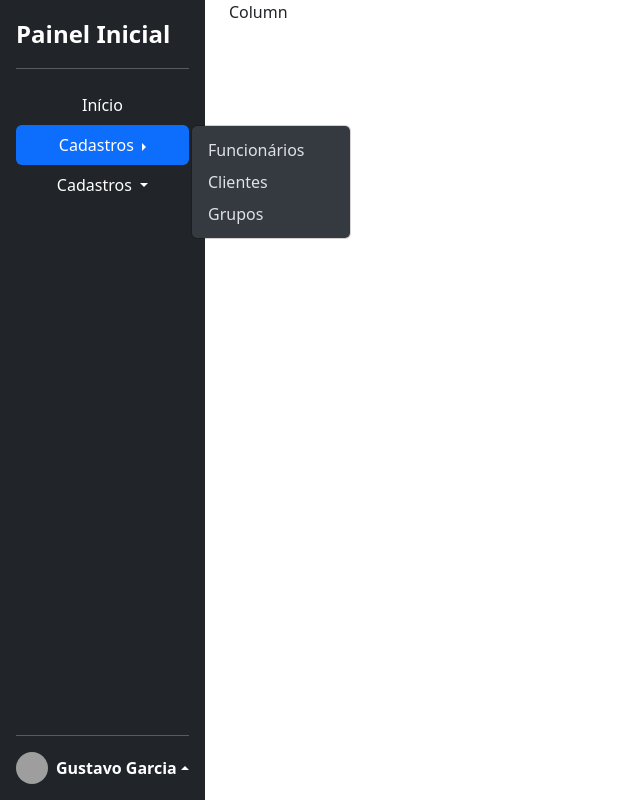
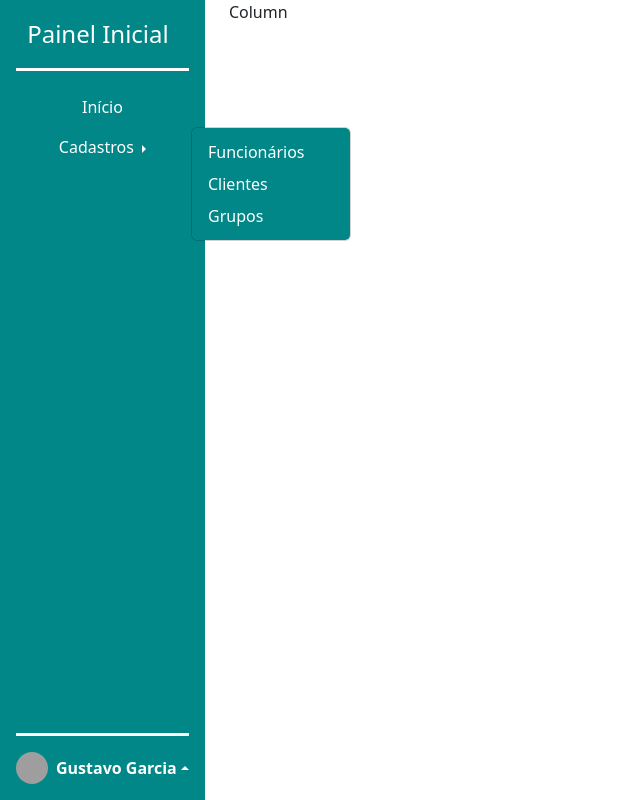
Before and after one commit to UEMGNUPSI/Sistema_Cadastr, a website: page frontend/inicio.html in a window 1280 px wide. Both pictures are taken after a click on the button "Cadastros". Shown: the whole page, without its empty margins (0-640 px from the left). Drawn offline with nearby package versions, Linux system fonts and the light colour scheme; grey boxes are pictures that could not be loaded.

Commit message:
CSS Pagina inicial

```diff
--- a/frontend/index.css
+++ b/frontend/index.css
@@ -2,3 +2,16 @@
     padding-right: 0 !important;
     padding-left: 0 !important;
 }
+
+div#cormenu{background-color:  #018787;}
+ul#cormenu{background-color:  #018787;}
+a#cormenu{background-color:  #018787;}
+button#cormenu{background-color:  #018787;}
+a#PainelInicial{padding-left: 0.7rem;}
+hr#linha{
+
+    border-top: 3px solid rgb(255, 255, 255);
+
+   opacity: 1;
+
+}
--- a/frontend/inicio.html
+++ b/frontend/inicio.html
@@ -18,51 +18,35 @@
 
     <!-- Conteúdo da Aplicação - Início -->
 
-    <div class="container-fluid row justify-content-start">
-        <div class="col-auto me-autoalign-self-start">
-            <div class="sidebar d-flex flex-column flex-shrink-0 p-3 text-white bg-dark" style="height: 100vh;">
-                <a href="#" class="d-flex align-items-center mb-3 mb-md-0 me-md-auto text-white text-decoration-none">
-                    <span class="fs-4 fw-bold text-center">Painel Inicial</span>
+    <div class="container-fluid row justify-content-start" >
+        <div class="col-auto me-autoalign-self-start" >
+            <div class="sidebar d-flex flex-column flex-shrink-0 p-3 text-white " style="height: 100vh;" id ="cormenu">
+                <a href="#" class="d-flex align-items-center mb-3 mb-md-0 me-md-auto text-white text-decoration-none" id="PainelInicial">
+                    <span class="fs-4 text-center">Painel Inicial</span>
                 </a>
-                <hr>
+                <hr id="linha" >
 
                 <ul class="nav nav-pills flex-column mb-auto">
                     <li class="nav-item">
-                        <a href="#" class="nav-link btn btn-outline-primary text-white" aria-current="page">
+                        <a href="#" class="nav-link btn btn-outline text-white" aria-current="page">
                             Início
                         </a>
                     </li>
 
                     <div class="dropdown dropend">
-                        <a class="nav-link btn btn-outline-primary px-2 text-white dropdown-toggle" href="#"
+                        <a class="nav-link btn btn-outline px-2 text-white dropdown-toggle" href="#"
                             role="button" id="dropdownMenuLink" data-bs-toggle="dropdown" aria-expanded="false">
                             Cadastros
                         </a>
 
-                        <ul class="dropdown-menu dropdown-menu-dark text-medium" aria-labelledby="dropdownUser1">
-                            <li><a class="dropdown-item" href="#">Funcionários</a></li>
-                            <li><a class="dropdown-item" href="#">Clientes</a></li>
-                            <li><a class="dropdown-item" href="#">Grupos</a></li>
+                        <ul class="dropdown-menu  text-medium" aria-labelledby="dropdownUser1" id ="cormenu">
+                            <li><a class="dropdown-item text-white " id ="cormenu" href="#">Funcionários</a></li>
+                            <li><a class="dropdown-item text-white " id ="cormenu" href="#">Clientes</a></li>
+                            <li><a class="dropdown-item text-white " id ="cormenu" href="#">Grupos</a></li>
                         </ul>
                     </div>
-
-                    <li class="nav-item">
-                        <a class="nav-link btn btn-outline-primary px-2 text-white dropdown-toggle" href="#"
-                            role="button" data-bs-toggle="collapse" data-bs-target="#collapseExample"
-                            aria-expanded="false" aria-controls="collapseExample">
-                            Cadastros
-                        </a>
-
-                        <div class="collapse text-medium" id="collapseExample">
-
-                            <a class="dropdown-item text-medium" style="text-align: center;" href="#">Funcionários</a>
-                            <a class="dropdown-item text-medium" style="text-align: center;" href="#">Clientes</a>
-                            <a class="dropdown-item text-medium" style="text-align: center;" href="#">Grupos</a>
-
-                        </div>
-                    </li>
                 </ul>
-                <hr>
+                <hr id="linha" >
 
                 <div class="dropdown dropup">
 
@@ -73,13 +57,13 @@
                         <strong>Gustavo Garcia</strong>
                     </a>
 
-                    <ul class="dropdown-menu dropdown-menu-dark text-small shadow" aria-labelledby="dropdownUser1">
-                        <li><a class="dropdown-item" href="#">Configurações</a></li>
+                    <ul class="dropdown-menu dropdown-menu text-small shadow " id ="cormenu" aria-labelledby="dropdownUser1">
+                        <li><a class="dropdown-item text-white" id ="cormenu" href="#" >Configurações</a></li>
                         <li>
                             <hr class="dropdown-divider">
                         </li>
-                        <li>
-                            <button class="dropdown-item btn btn-warning" href="#">Finalizar Sessão</button>
+                        <li >
+                            <button class="dropdown-item btn btn-warning text-white "  id ="cormenu"href="#">Finalizar Sessão</button>
                         </li>
                     </ul>
                 </div>
```
